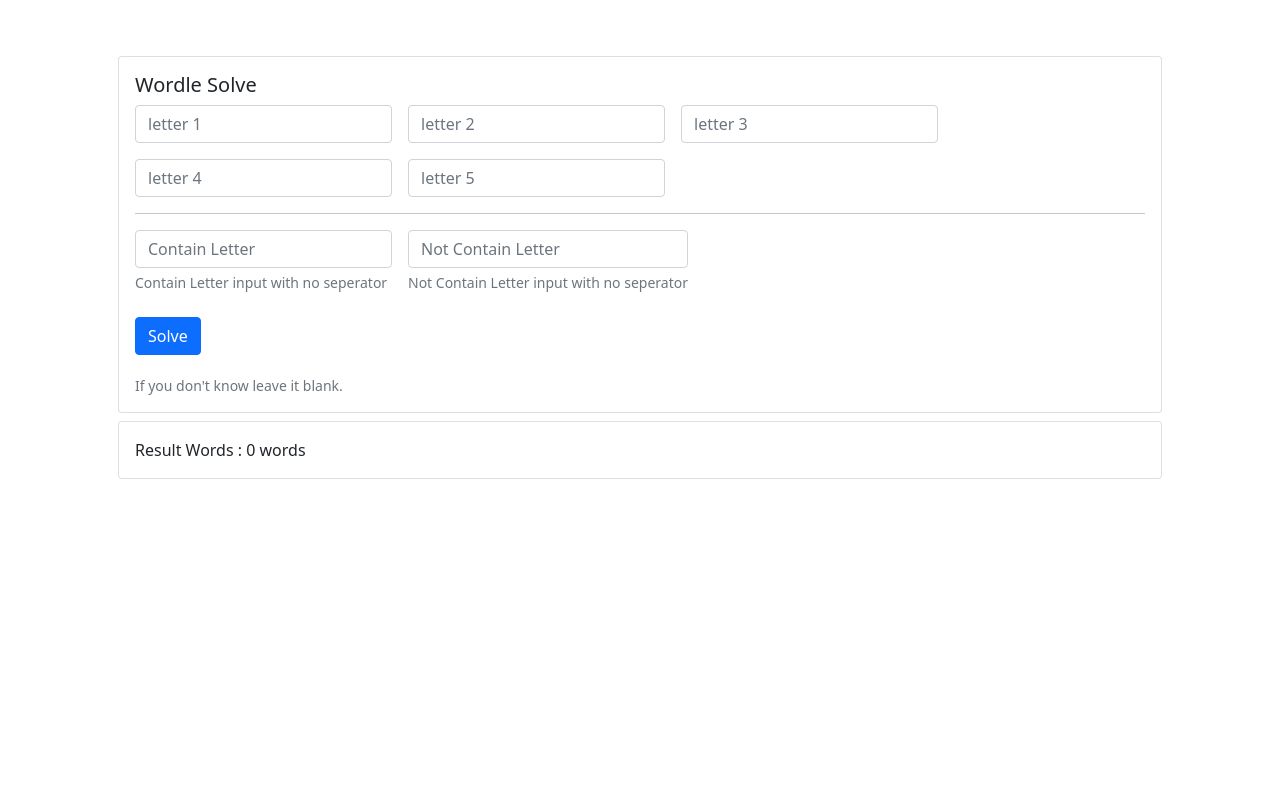
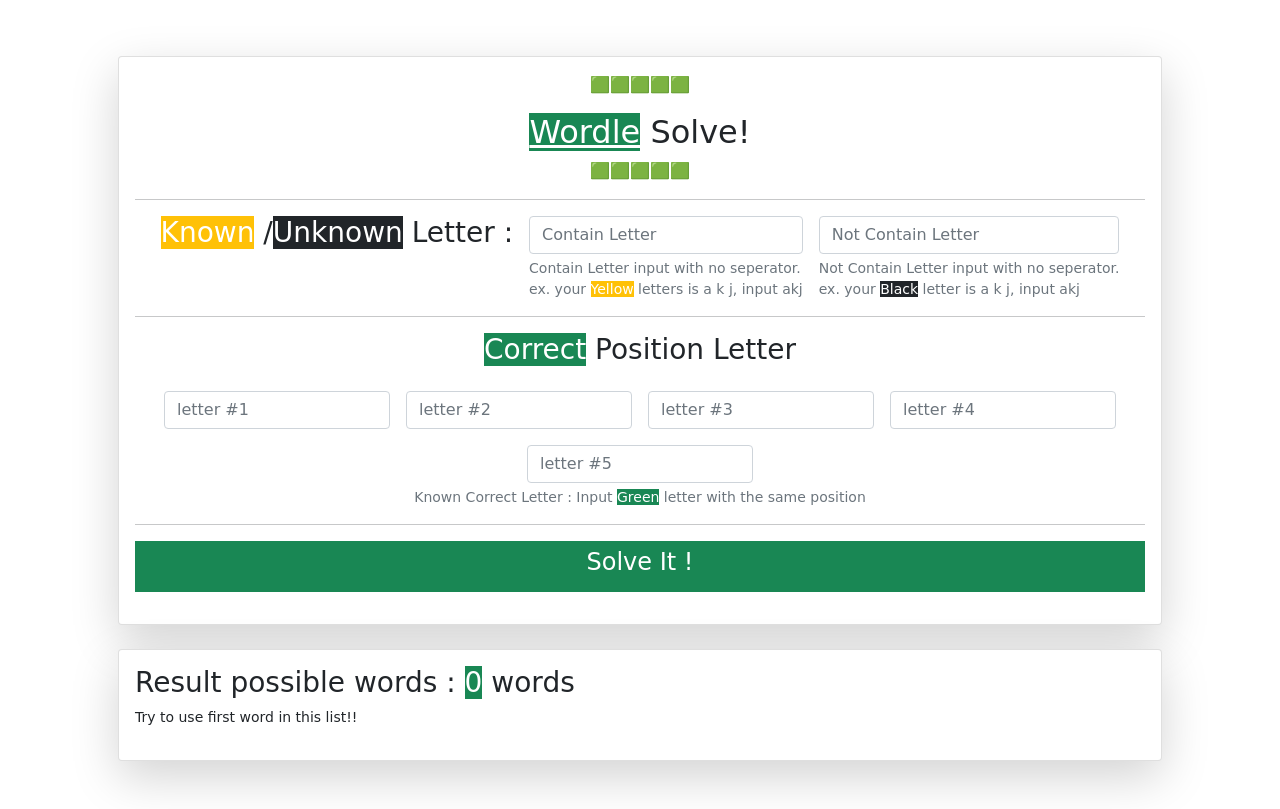
Before and after one commit to siraom15/solve-wordle, a website with bundled scripts: page index.html in a window 1280 px wide. Built offline with nearby package versions, Linux system fonts and the light colour scheme; a web font is replaced by a local one.

Commit message:
Refactor : Brand new css style 💯

```diff
--- a/index.html
+++ b/index.html
@@ -11,67 +11,95 @@
     <script src="https://cdn.jsdelivr.net/npm/bootstrap@5.1.3/dist/js/bootstrap.bundle.min.js"
         integrity="sha384-ka7Sk0Gln4gmtz2MlQnikT1wXgYsOg+OMhuP+IlRH9sENBO0LRn5q+8nbTov4+1p"
         crossorigin="anonymous"></script>
+    <style>
+        @import url('https://fonts.googleapis.com/css2?family=Hubballi&display=swap');
+
+        html,
+        * {
+            font-family: 'Hubballi', cursive;
+        }
+    </style>
 </head>
 
-<body>
+<body class="">
     <div id="app">
         <div class="container p-5">
-
-            <div class="card mt-2">
+            <div class="card mt-2 shadow-lg">
                 <div class="card-body">
-                    <h5>Wordle Solve</h5>
-                    <form class="row g-3">
+                    <p class="text-center">
+                        🟩🟩🟩🟩🟩
+                    </p>
+                    <h2 class="text-center mt-2 mb-2"> <a href="https://www.nytimes.com/games/wordle/index.html"
+                            class="bg-success text-white">Wordle</a> Solve!</h2>
+                    <p class="text-center">
+                        🟩🟩🟩🟩🟩
+                    </p>
+                    <hr>
+                    <form class="row g-3 d-flex justify-content-center">
                         <div class="col-auto">
-                            <input type="text" class="form-control" id="letter1" placeholder="letter 1" maxlength="1"
-                                v-model="letters[0]">
+                            <h3><span class="text-white bg-warning">Known</span> /<span
+                                    class="text-white bg-dark">Unknown</span> Letter : </h3>
                         </div>
-                        <div class="col-auto">
-                            <input type="text" class="form-control" id="letter2" placeholder="letter 2" maxlength="1"
-                                v-model="letters[1]">
-                        </div>
-                        <div class="col-auto">
-                            <input type="text" class="form-control" id="letter3" placeholder="letter 3" maxlength="1"
-                                v-model="letters[2]">
-                        </div>
-                        <div class="col-auto">
-                            <input type="text" class="form-control" id="letter4" placeholder="letter 4" maxlength="1"
-                                v-model="letters[3]">
-                        </div>
-                        <div class="col-auto">
-                            <input type="text" class="form-control" id="letter5" placeholder="letter 5" maxlength="1"
-                                v-model="letters[4]">
-                        </div>
-
-
-                    </form>
-                    <hr>
-                    <form class="row g-3">
                         <div class="col-auto">
                             <input type="text" class="form-control" placeholder="Contain Letter" maxlength="26"
                                 v-model="contain">
-                            <div class="form-text">Contain Letter input with no seperator</div>
+                            <div class="form-text">Contain Letter input with no seperator.<br>ex. your
+                                <span class="text-white bg-warning">Yellow</span> letters is a
+                                k j, input akj
+                            </div>
 
                         </div>
                         <div class="col-auto">
                             <input type="text" class="form-control" placeholder="Not Contain Letter" maxlength="26"
                                 v-model="notContain">
-                                <div class="form-text">Not Contain Letter input with no seperator</div>
+                            <div class="form-text">Not Contain Letter input with no seperator.<br>ex. your <span
+                                    class="text-white bg-dark">Black</span> letter
+                                is a k j, input akj</div>
 
                         </div>
                     </form>
-                    <form class="row g-3 mt-2">
+                    <hr>
+                    <form class="row g-3 d-flex justify-content-center">
+                        <div class="col-auto col-lg-12 col-md-12 text-center">
+                            <h3><span class="text-white bg-success">Correct</span> Position Letter </h3>
+                        </div>
                         <div class="col-auto">
-                            <div class="btn btn-primary mb-3" v-on:click="find">Solve</div>
+                            <input type="text" class="form-control" placeholder="letter #1" maxlength="1"
+                                v-model="letters[0]">
                         </div>
-                        <div class="form-text">If you don't know leave it blank.</div>
+                        <div class="col-auto">
+                            <input type="text" class="form-control" placeholder="letter #2" maxlength="1"
+                                v-model="letters[1]">
+                        </div>
+                        <div class="col-auto">
+                            <input type="text" class="form-control" placeholder="letter #3" maxlength="1"
+                                v-model="letters[2]">
+                        </div>
+                        <div class="col-auto">
+                            <input type="text" class="form-control" placeholder="letter #4" maxlength="1"
+                                v-model="letters[3]">
+                        </div>
+                        <div class="col-auto">
+                            <input type="text" class="form-control" placeholder="letter #5" maxlength="1"
+                                v-model="letters[4]">
+                        </div>
+                        <div class="form-text text-center">Known Correct Letter : Input <span
+                                class="text-white bg-success">Green</span> letter with the same position</div>
                     </form>
+                    <hr>
+                    <div class="d-grid gap-2">
+                        <div class="btn btn-success btn-block mb-3 rounded-0" v-on:click="find">
+                            <h4>Solve It !</h4>
+                        </div>
+                    </div>
                 </div>
             </div>
 
-            <div class="card mt-2">
+            <div class="card mt-4 shadow-lg">
                 <div class="card-body">
-                    <div class="p">Result Words : {{results.length}} words</div>
-                    <textarea name="" v-if="results.length" id="" cols="30" rows="10">{{results.join("\n")}}</textarea>
+                    <h3>Result possible words : <span class="text-white bg-success">{{results.length}}</span> words</h3>
+                    <textarea name="" v-if="results.length" id="" cols="50" rows="10">{{results.join("\n")}}</textarea>
+                    <p class="small">Try to use first word in this list!!</p>
                 </div>
             </div>
 
```
